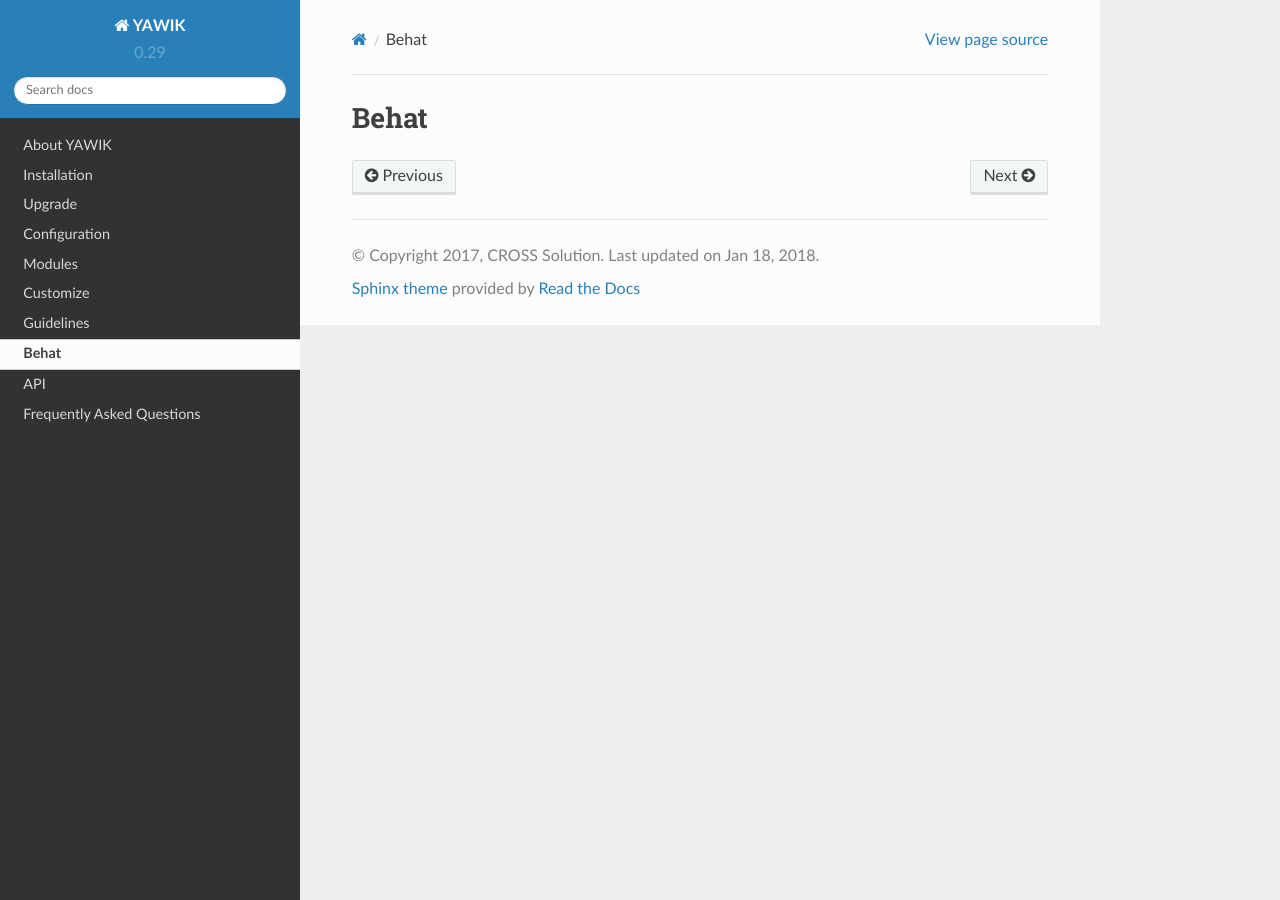
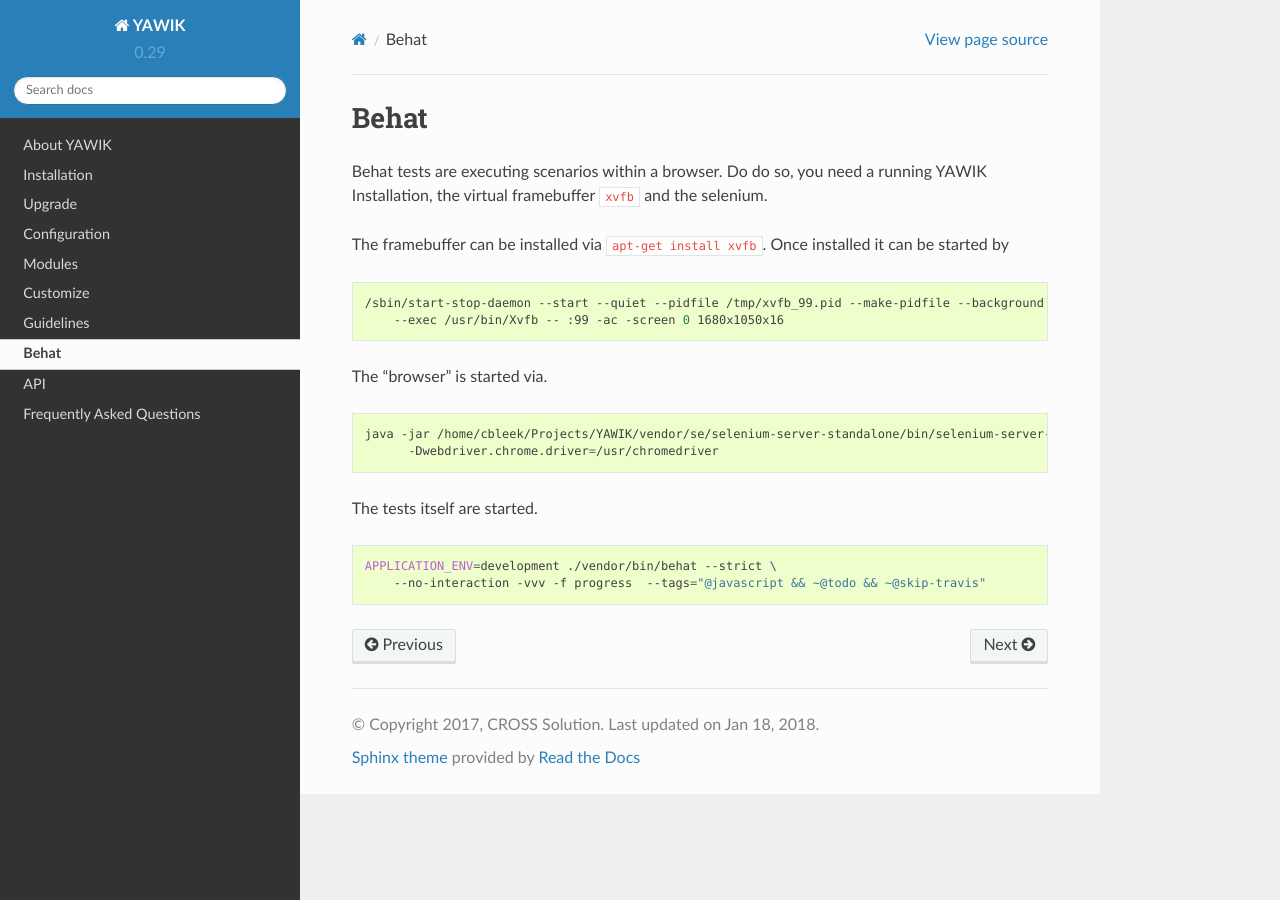
Before and after one commit to cross-solution/YawikDocs, a Sphinx documentation site: the page built from source/developer/testing.rst, in a window 1280 px wide. Built offline with Sphinx 7.4.7 and the Read the Docs theme 2.0.0, drawn with Linux system fonts in a browser that asks for light colours; a script that is not in the unit is left out; comment, search, counter and statistics services are not loaded.

Commit message:
describes, how to start behat tests

```diff
--- a/source/developer/testing.rst
+++ b/source/developer/testing.rst
@@ -1,2 +1,29 @@
 Behat
 =====
+
+Behat tests are executing scenarios within a browser. Do do so, you need a running YAWIK Installation, the virtual
+framebuffer ``xvfb`` and the selenium.
+
+The framebuffer can be installed via ``apt-get install xvfb``. Once installed it can be started by
+
+.. code-block:: sh
+
+    /sbin/start-stop-daemon --start --quiet --pidfile /tmp/xvfb_99.pid --make-pidfile --background
+        --exec /usr/bin/Xvfb -- :99 -ac -screen 0 1680x1050x16
+
+
+The "browser" is started via.
+
+
+.. code-block:: sh
+
+  java -jar /home/cbleek/Projects/YAWIK/vendor/se/selenium-server-standalone/bin/selenium-server-standalone.jar \
+        -Dwebdriver.chrome.driver=/usr/chromedriver
+
+
+The tests itself are started.
+
+.. code-block:: sh
+
+    APPLICATION_ENV=development ./vendor/bin/behat --strict \
+        --no-interaction -vvv -f progress  --tags="@javascript && ~@todo && ~@skip-travis"
```
